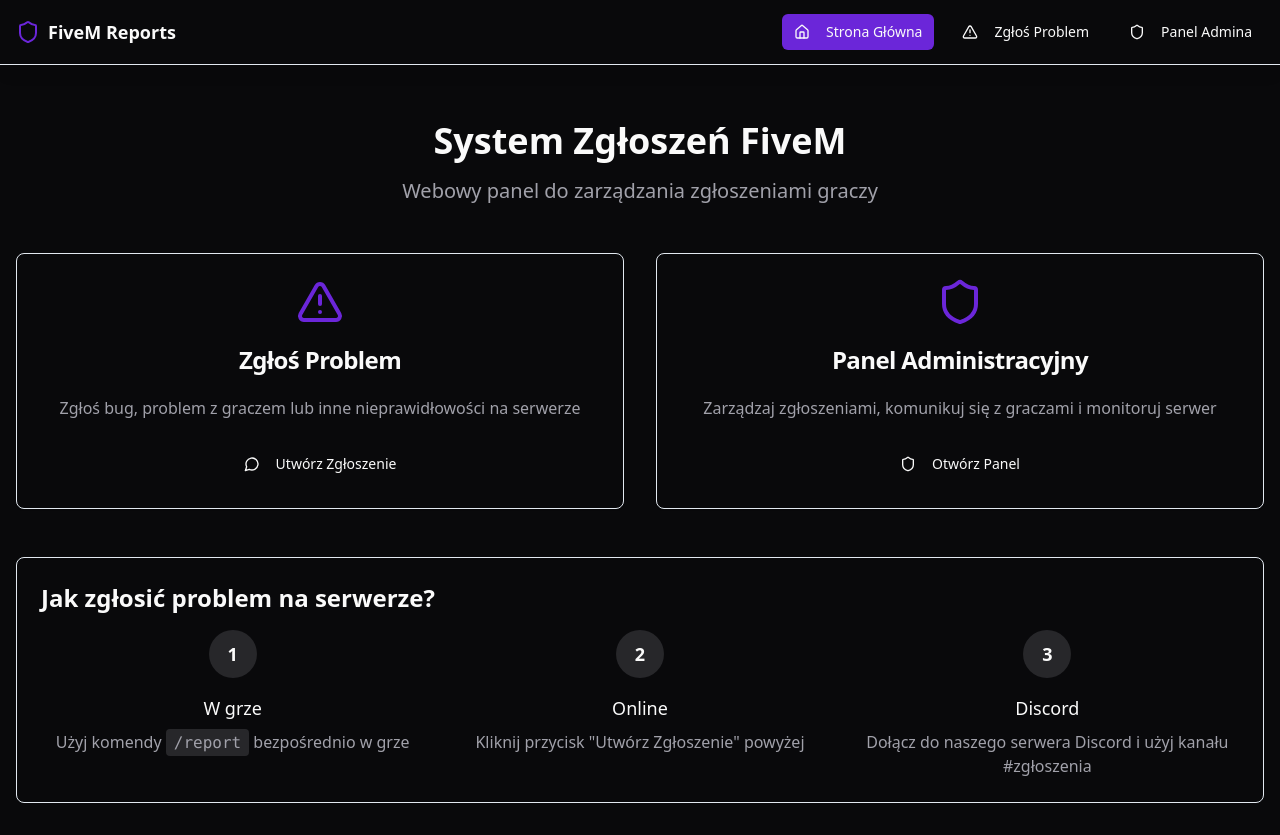
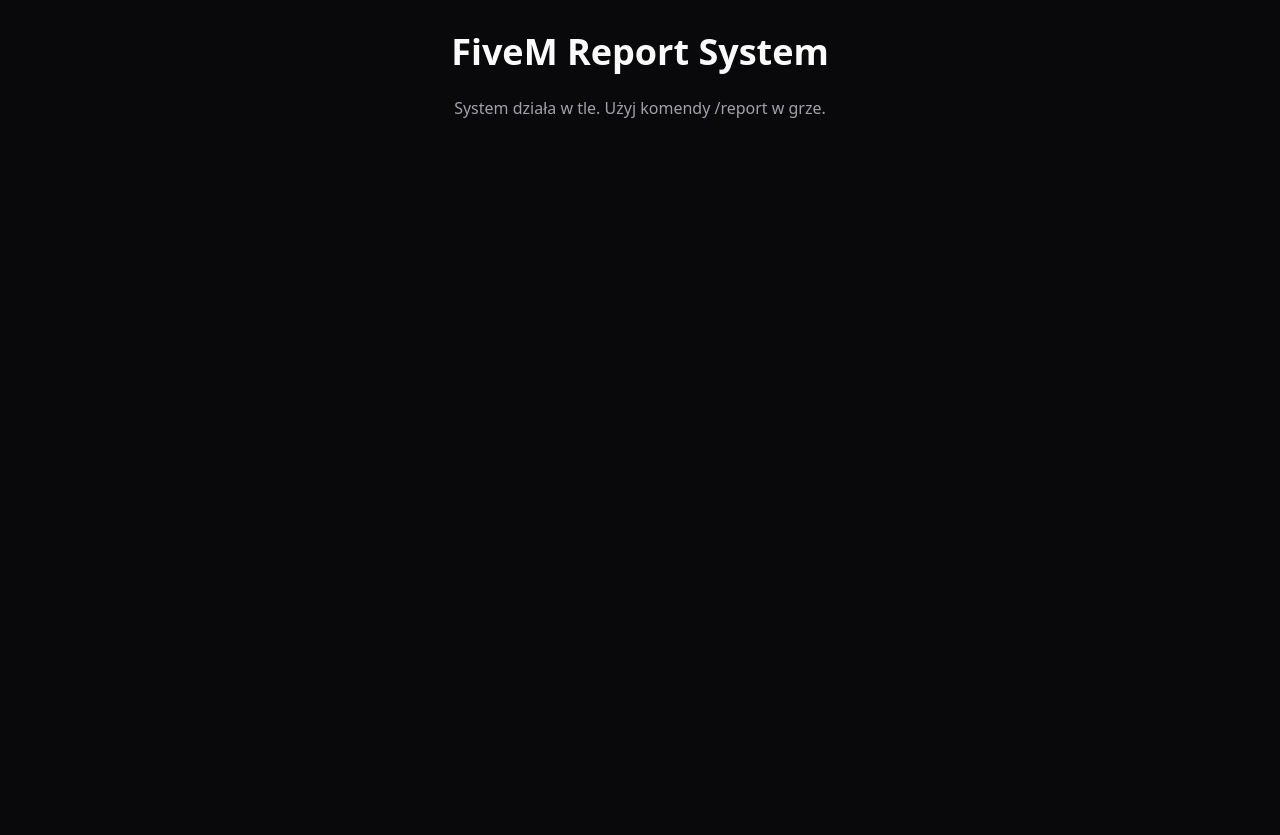
Before and after one commit to zagusiolo69/report-fivem-hub, a React (Vite) app: page / in a window 1280 px wide. After the commit the page ends 800 px from the top, so only its background shows below. Built offline with nearby package versions, Linux system fonts and the light colour scheme.

Commit message:
Remove web routing for FiveM
Remove web routing to make the system work directly in FiveM and fix 404 errors.

```diff
--- a/src/App.tsx
+++ b/src/App.tsx
@@ -2,34 +2,33 @@ import { Toaster } from "@/components/ui/toaster";
 import { Toaster as Sonner } from "@/components/ui/sonner";
 import { TooltipProvider } from "@/components/ui/tooltip";
 import { QueryClient, QueryClientProvider } from "@tanstack/react-query";
-import { BrowserRouter, Routes, Route } from "react-router-dom";
-import { NavigationMenu } from "./components/NavigationMenu";
-import Index from "./pages/Index";
+import { useState } from "react";
 import ReportPage from "./pages/ReportPage";
 import AdminPage from "./pages/AdminPage";
-import NotFound from "./pages/NotFound";
 
 const queryClient = new QueryClient();
 
-const App = () => (
+const App = () => {
+  const [currentView, setCurrentView] = useState<'home' | 'report' | 'admin'>('home');
+
+  return (
     <QueryClientProvider client={queryClient}>
       <TooltipProvider>
         <Toaster />
         <Sonner />
-      <BrowserRouter>
         <div className="min-h-screen bg-background">
-          <NavigationMenu />
-          <Routes>
-            <Route path="/" element={<Index />} />
-            <Route path="/report" element={<ReportPage />} />
-            <Route path="/admin" element={<AdminPage />} />
-            {/* ADD ALL CUSTOM ROUTES ABOVE THE CATCH-ALL "*" ROUTE */}
-            <Route path="*" element={<NotFound />} />
-          </Routes>
+          {currentView === 'home' && (
+            <div className="container mx-auto px-4 py-8 text-center space-y-6">
+              <h1 className="text-4xl font-bold text-foreground">FiveM Report System</h1>
+              <p className="text-muted-foreground">System działa w tle. Użyj komendy /report w grze.</p>
             </div>
-      </BrowserRouter>
+          )}
+          {currentView === 'report' && <ReportPage />}
+          {currentView === 'admin' && <AdminPage />}
+        </div>
       </TooltipProvider>
     </QueryClientProvider>
   );
+};
 
 export default App;
```
Lines whose indentation alone changed are shown as unchanged.
